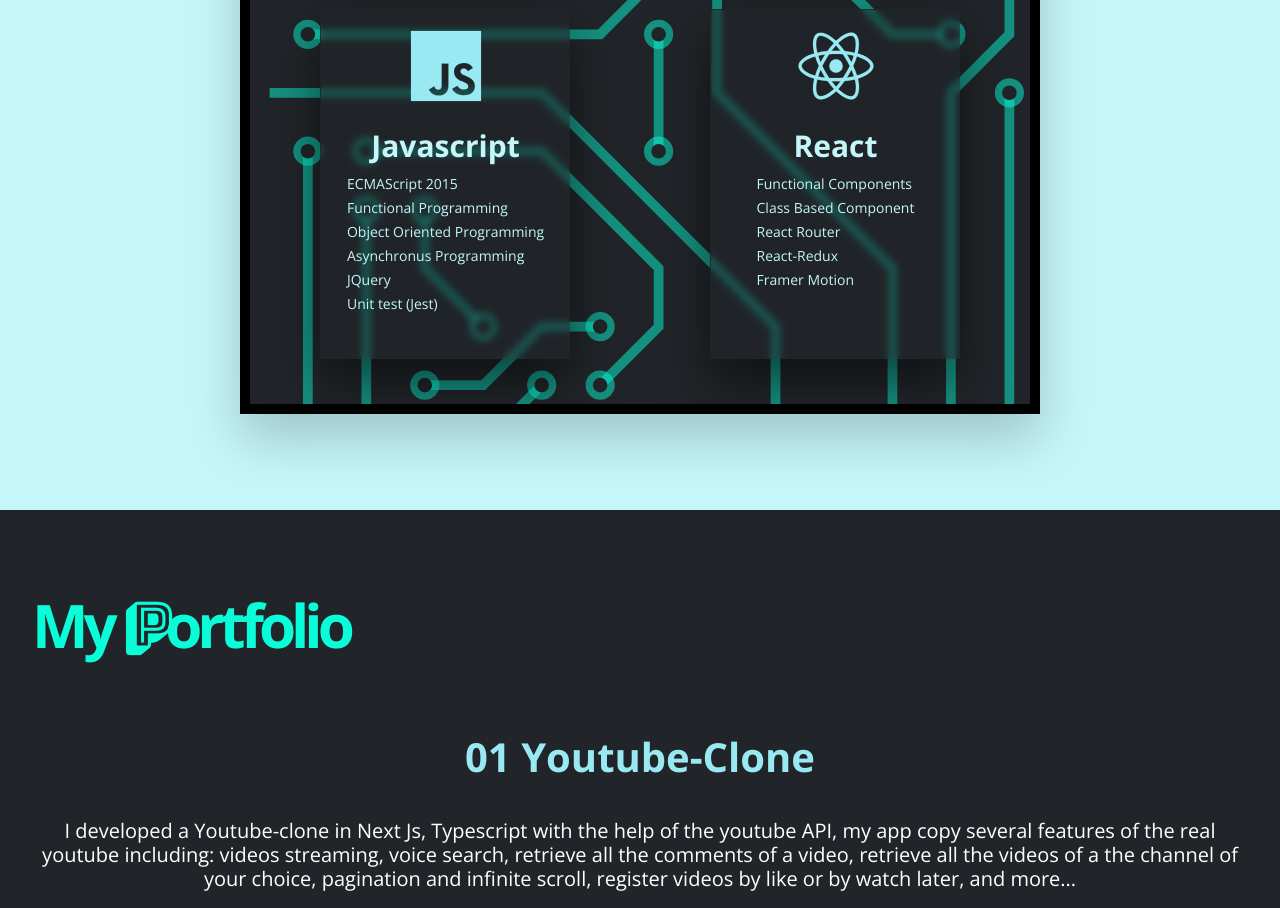
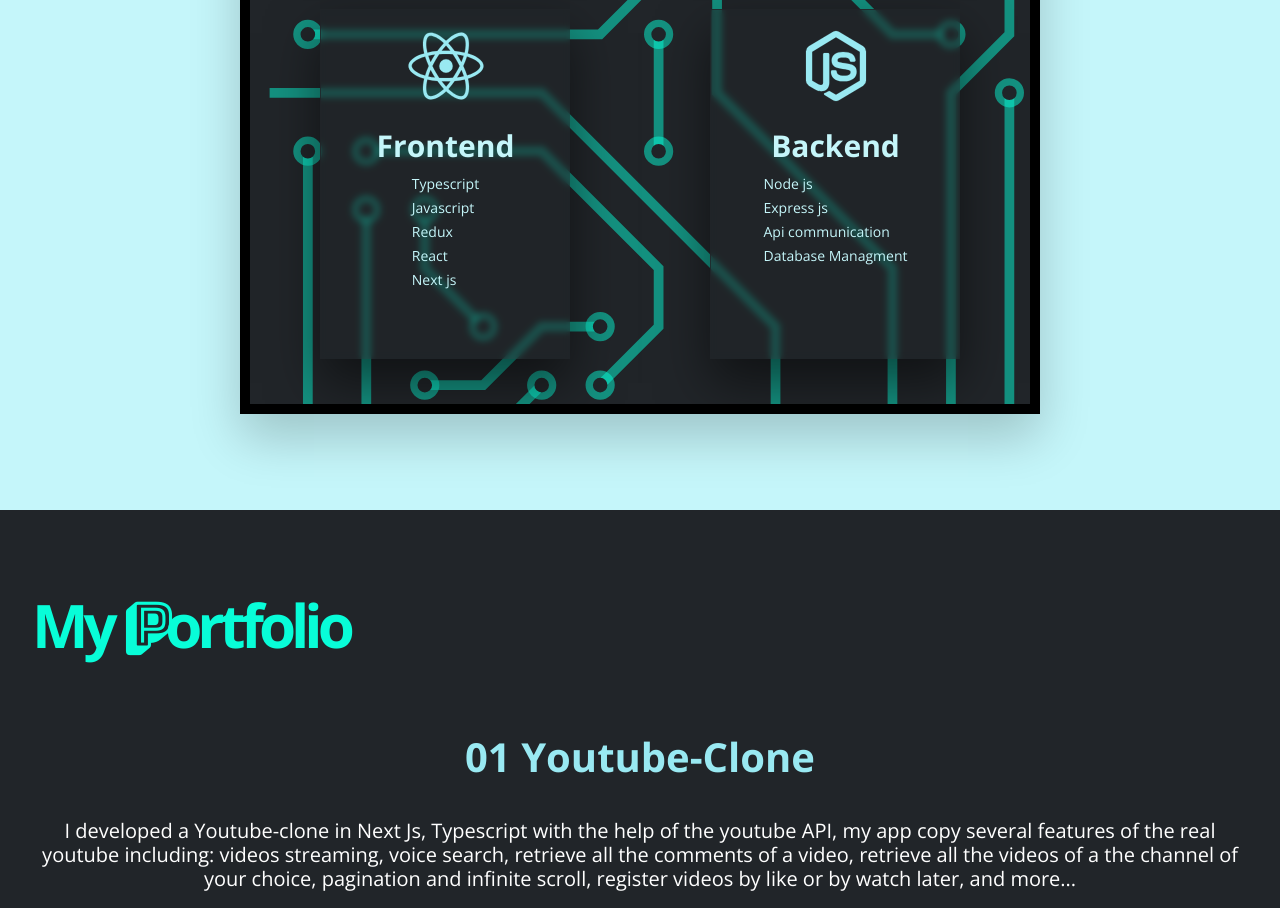
Before and after one commit to clemgbld/clement-s-portfolio, a React (Create React App) app: page / in a window 1280 px wide. Shown: the part 1540-2448 px from the top of the page. Built offline with nearby package versions, Linux system fonts and the light colour scheme.

Commit message:
changed skills

```diff
--- a/src/components/Skills/Skills.js
+++ b/src/components/Skills/Skills.js
@@ -15,21 +15,13 @@ const html = ["Semantic Code", "HTML Architecture"];
 
 const css = ["Flex-Box", "CSS Grid", "Responsive Design", "CSS Animations"];
 
-const javascript = [
-  " ECMAScript 2015",
-  "Functional Programming",
-  "Object Oriented Programming",
-  "Asynchronus Programming",
-  "JQuery",
-  "Unit test (Jest)",
-];
+const frontend = ["Typescript", "Javascript", "Redux", "React", "Next js"];
 
-const react = [
-  "Functional Components",
-  "Class Based Component",
-  "React Router",
-  "React-Redux",
-  "Framer Motion",
+const backend = [
+  "Node js",
+  "Express js",
+  "Api communication",
+  "Database Managment",
 ];
 
 const Skills = ({ onView }) => {
@@ -78,17 +70,17 @@ const Skills = ({ onView }) => {
           </Card>
           <Card>
             <LogoContainer>
-              <ion-icon name="logo-javascript"></ion-icon>
+              <ion-icon name="logo-react"></ion-icon>
             </LogoContainer>
-            <SmallTitle>Javascript</SmallTitle>
-            <List skills={javascript} />
+            <SmallTitle>Frontend</SmallTitle>
+            <List skills={frontend} />
           </Card>
           <Card>
             <LogoContainer>
-              <ion-icon name="logo-react"></ion-icon>
+              <ion-icon name="logo-nodejs"></ion-icon>
             </LogoContainer>
-            <SmallTitle>React</SmallTitle>
-            <List skills={react} />
+            <SmallTitle>Backend</SmallTitle>
+            <List skills={backend} />
           </Card>
         </Box>
       </section>
```
